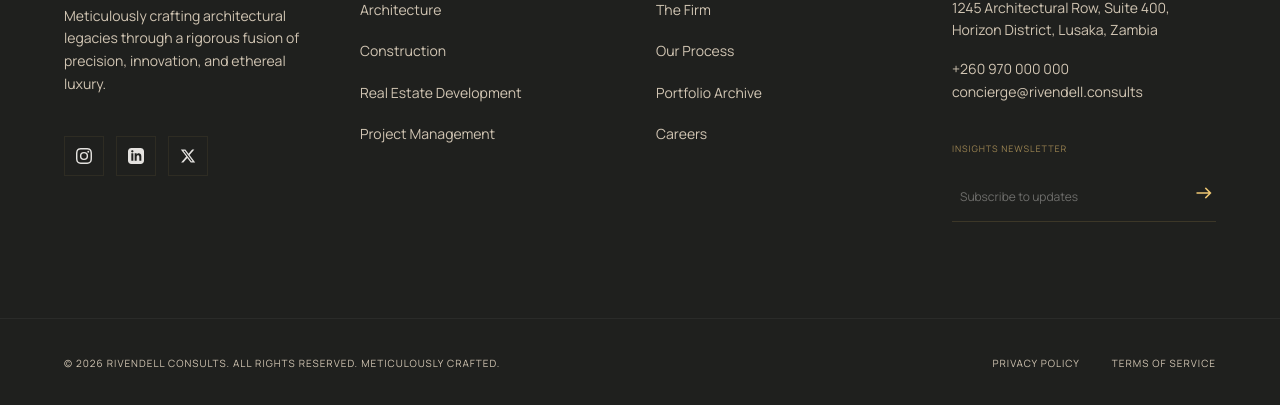
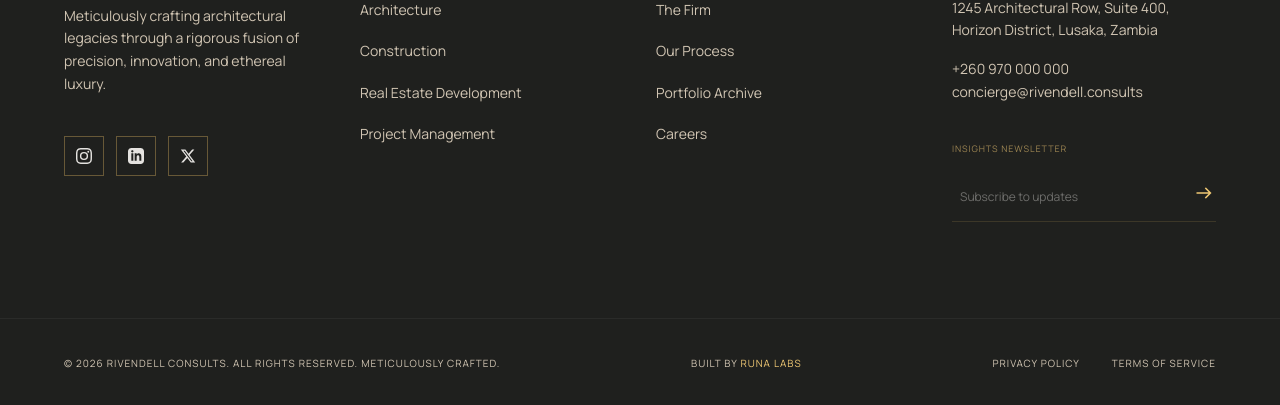
Before and after one commit to obende-m/Rivendell, a Next.js app: page / in a window 1280 px wide. Shown: the part 6964-7369 px from the top of the page. Built offline with nearby package versions, Linux system fonts and the light colour scheme; no server answers.

Commit message:
feat: footer logo styling, brand credits, and icon contrast refinements

```diff
--- a/src/components/layout/Footer.tsx
+++ b/src/components/layout/Footer.tsx
@@ -50,7 +50,7 @@ export function Footer() {
             // eslint-disable-next-line @next/next/no-img-element
             <img
               alt="Rivendell Consults"
-              className="h-9 mb-4 grayscale hover:grayscale-0 transition-all duration-300"
+              className="h-9 mb-4 object-contain"
               src={logoUrl}
             />
           ) : (
@@ -69,7 +69,7 @@ export function Footer() {
                 href={link.url}
                 target="_blank"
                 rel="noopener noreferrer"
-                className="w-10 h-10 border border-gold-muted/20 flex items-center justify-center text-on-surface hover:text-primary hover:bg-primary/5 transition-all duration-300"
+                className="w-10 h-10 border border-gold-muted flex items-center justify-center text-on-surface hover:text-primary hover:bg-primary/5 transition-all duration-300"
                 title={link.platform}
               >
                 {getSocialIcon(link.platform)}
@@ -164,6 +164,12 @@ export function Footer() {
           <p className="font-body-md text-[10px] tracking-widest text-on-surface-variant uppercase">
             {copyright}
           </p>
+          <p className="font-body-md text-[10px] tracking-widest text-on-surface-variant uppercase">
+            Built by{" "}
+            <a href="#" className="text-primary hover:underline transition-all duration-300">
+              RUNA Labs
+            </a>
+          </p>
           <div className="flex space-x-8">
             {legalLinks.map((link) => (
               <Link
```
